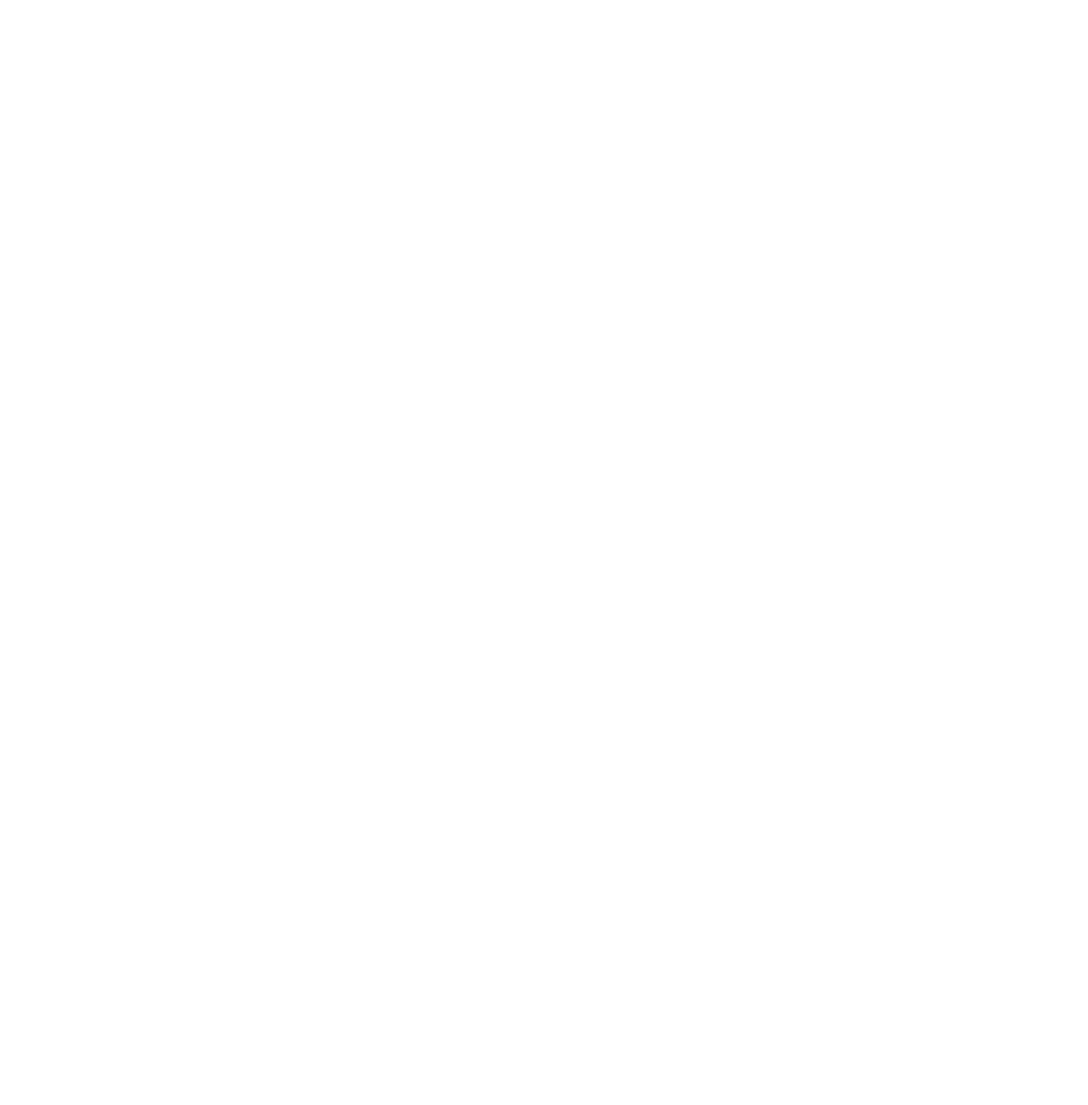
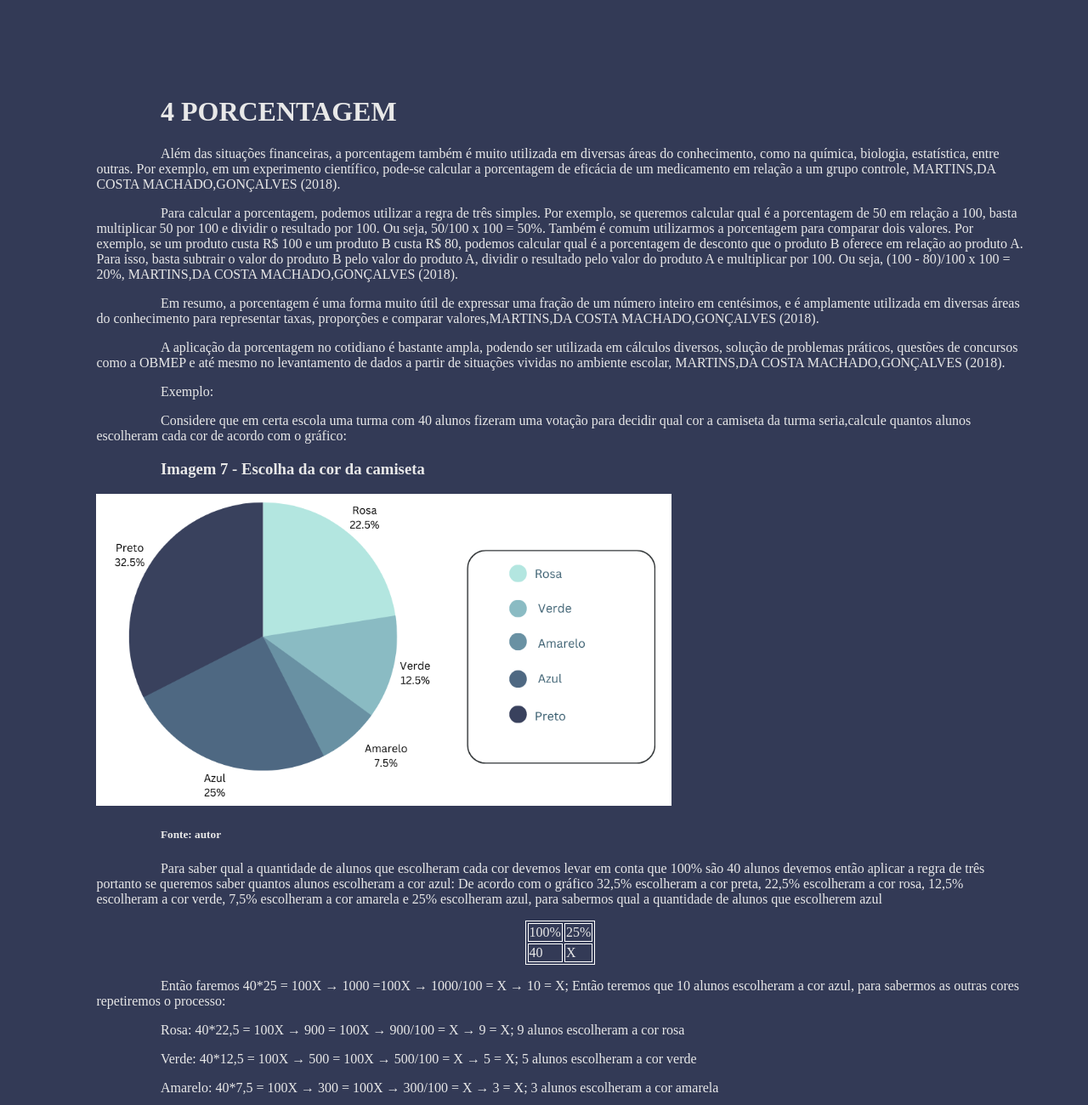
Before and after one commit to analauradias/PI2, a plain HTML site: page PI2/porcentagem.html in a window 1280 px wide. Shown: the whole page at 85% size. Before the commit the page ends 800 px from the top, so only its background shows below. Drawn offline with Linux system fonts and the light colour scheme.

Commit message:
porcentagem

```diff
--- a/PI2/estilos/estilo.css
+++ b/PI2/estilos/estilo.css
@@ -1,5 +1,6 @@
 @charset "UTF-8";
-body{
+
+body {
 
     background-color: #333a56;
     color: #e8e8e8;
@@ -11,3 +12,11 @@ body{
     margin-right: 2cm;
     text-indent: 2cm;
 }
+
+table,
+tr,
+td {
+    border: 1px solid rgb(255, 255, 255);
+    margin:auto;
+
+}
--- a/PI2/porcentagem.html
+++ b/PI2/porcentagem.html
@@ -0,0 +1,82 @@
+<!DOCTYPE html>
+<html lang="pt-br">
+
+<head>
+    <meta charset="UTF-8">
+    <meta http-equiv="X-UA-Compatible" content="IE=edge">
+    <meta name="viewport" content="width=device-width, initial-scale=1.0">
+    <title>Matemática no Enem</title>
+    <link rel="stylesheet" href="estilos/estilo.css">
+
+    <style>
+
+    </style>
+</head>
+
+<body>
+    <h1>4 PORCENTAGEM </h1>
+    <p>
+        Além das situações financeiras, a porcentagem também é muito utilizada em diversas áreas do conhecimento, como
+        na química, biologia, estatística, entre outras. Por exemplo, em um experimento científico, pode-se calcular a
+        porcentagem de eficácia de um medicamento em relação a um grupo controle, MARTINS,DA COSTA MACHADO,GONÇALVES
+        (2018).
+    </p>
+    <p>
+        Para calcular a porcentagem, podemos utilizar a regra de três simples. Por exemplo, se queremos calcular qual é
+        a porcentagem de 50 em relação a 100, basta multiplicar 50 por 100 e dividir o resultado por 100. Ou seja,
+        50/100 x 100 = 50%. Também é comum utilizarmos a porcentagem para comparar dois valores. Por exemplo, se um
+        produto custa R$ 100 e um produto B custa R$ 80, podemos calcular qual é a porcentagem de desconto que o produto
+        B oferece em relação ao produto A. Para isso, basta subtrair o valor do produto B pelo valor do produto A,
+        dividir o resultado pelo valor do produto A e multiplicar por 100. Ou seja, (100 - 80)/100 x 100 = 20%,
+        MARTINS,DA COSTA MACHADO,GONÇALVES (2018).
+    </p>
+    <p>
+        Em resumo, a porcentagem é uma forma muito útil de expressar uma fração de um número inteiro em centésimos, e é
+        amplamente utilizada em diversas áreas do conhecimento para representar taxas, proporções e comparar
+        valores,MARTINS,DA COSTA MACHADO,GONÇALVES (2018).
+    </p>
+    <p>
+        A aplicação da porcentagem no cotidiano é bastante ampla, podendo ser utilizada em cálculos diversos, solução de
+        problemas práticos, questões de concursos como a OBMEP e até mesmo no levantamento de dados a partir de
+        situações vividas no ambiente escolar, MARTINS,DA COSTA MACHADO,GONÇALVES (2018).
+    </p>
+    <p>
+        Exemplo:
+    </p>
+    <p>
+        Considere que em certa escola uma turma com 40 alunos fizeram uma votação para decidir qual cor a camiseta da
+        turma seria,calcule quantos alunos escolheram cada cor de acordo com o gráfico:
+    </p>
+    <h3>Imagem 7 - Escolha da cor da camiseta </h3>
+    <a>
+        <img src="imagens/grafico_porcemtagem.png" alt="Gráfico">
+    </a>
+    <h5>Fonte: autor </h5>
+    <p>Para saber qual a quantidade de alunos que escolheram cada cor devemos levar em conta que 100% são 40 alunos
+        devemos então aplicar a regra de três portanto se queremos saber quantos alunos escolheram a cor azul:
+        De acordo com o gráfico 32,5% escolheram a cor preta, 22,5% escolheram a cor rosa, 12,5% escolheram a cor verde,
+        7,5% escolheram a cor amarela e 25% escolheram azul, para sabermos qual a quantidade de alunos que escolherem
+        azul
+    </p>
+    <table>
+        <tr>
+            <td>100%</td>
+            <td>25%</td>
+        </tr>
+        <tr>
+            <td>40</td>
+            <td>X</td>
+        </tr>
+    </table>
+    <p>Então faremos 40*25 = 100X → 1000 =100X → 1000/100 = X → 10 = X; Então teremos que 10 alunos escolheram a cor
+        azul, para sabermos as outras cores repetiremos o processo:
+    </p>
+    <p>Rosa: 40*22,5 = 100X → 900 = 100X → 900/100 = X → 9 = X; 9 alunos escolheram a cor rosa
+    </p>
+    <p>Verde: 40*12,5 = 100X → 500 = 100X → 500/100 = X → 5 = X; 5 alunos escolheram a cor verde
+    </p>
+    <p>Amarelo: 40*7,5 = 100X → 300 = 100X → 300/100 = X → 3 = X; 3 alunos escolheram a cor amarela
+    </p>
+</body>
+
+</html>
```
Also changed, not shown: PI2/imagens/grafico_porcemtagem.png (added).
